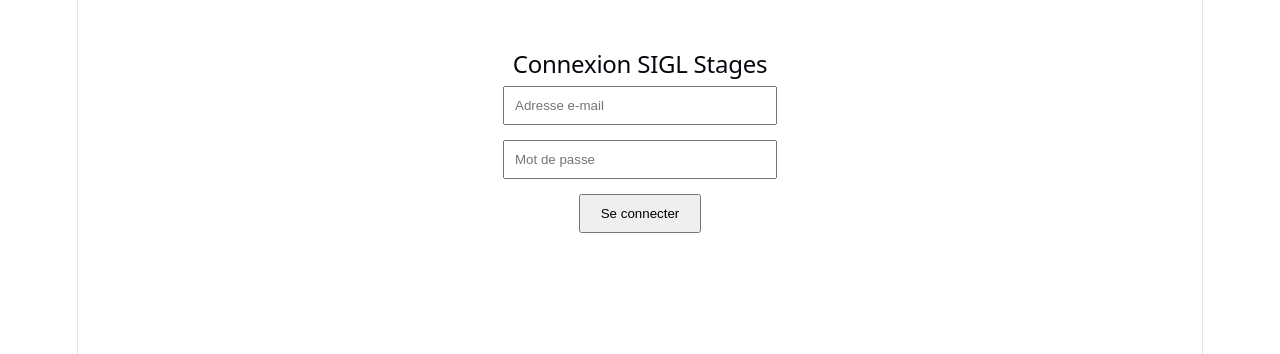
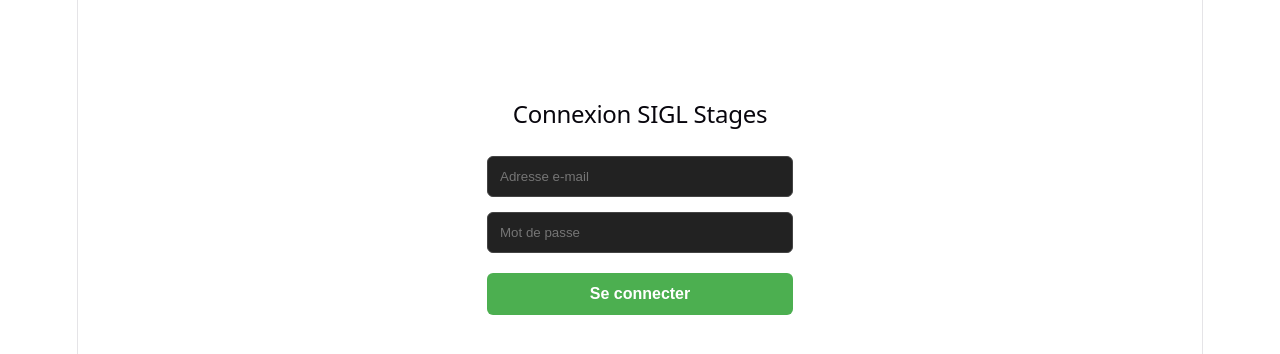
Before and after one commit to ruckfiot/plateforme-gestion-stages, a React (Vite) app in the folder frontend/: page / in a window 1280 px wide. Shown: the top 354 px of the page. Built offline with nearby package versions, Linux system fonts and the light colour scheme.

Commit message:
feat: ajout de react-router, architecture des pages et redirection dashboard

```diff
--- a/frontend/package.json
+++ b/frontend/package.json
@@ -12,7 +12,8 @@
   "dependencies": {
     "axios": "^1.15.0",
     "react": "^19.2.4",
-    "react-dom": "^19.2.4"
+    "react-dom": "^19.2.4",
+    "react-router-dom": "^7.14.1"
   },
   "devDependencies": {
     "@eslint/js": "^9.39.4",
--- a/frontend/src/App.jsx
+++ b/frontend/src/App.jsx
@@ -1,12 +1,16 @@
-import React from 'react';
-import Login from './pages/Login'; // On importe ta page
+import { BrowserRouter, Routes, Route } from 'react-router-dom';
+// On pointe maintenant vers le dossier pages !
+import Login from './pages/Login';
+import Dashboard from './pages/Dashboard';
 
 function App() {
   return (
-    <div>
-      {/* Pour l'instant, on n'affiche que la page de connexion */}
-      <Login />
-    </div>
+    <BrowserRouter>
+      <Routes>
+        <Route path="/" element={<Login />} />
+        <Route path="/dashboard" element={<Dashboard />} />
+      </Routes>
+    </BrowserRouter>
   );
 }
 
--- /dev/null
+++ b/frontend/src/pages/Dashboard.jsx
@@ -0,0 +1,34 @@
+import React from 'react';
+import authService from '../services/authService';
+import { useNavigate } from 'react-router-dom';
+
+const Dashboard = () => {
+  const navigate = useNavigate();
+
+  // On récupère les infos de l'utilisateur stockées tout à l'heure
+  const user = authService.getCurrentUser();
+
+  const handleLogout = () => {
+    authService.logout(); // On vide le localStorage
+    navigate('/'); // On le renvoie vers la page de connexion
+  };
+
+  return (
+    <div style={{ color: 'white', textAlign: 'center', marginTop: '100px' }}>
+      <h1>Bienvenue sur le Tableau de Bord ! 🚀</h1>
+      {user && (
+        <p>
+          Connecté avec : <b>{user.email}</b>
+        </p>
+      )}
+      <button
+        onClick={handleLogout}
+        style={{ padding: '10px 20px', marginTop: '20px', cursor: 'pointer' }}
+      >
+        Se déconnecter
+      </button>
+    </div>
+  );
+};
+
+export default Dashboard;
--- a/frontend/src/pages/Login.jsx
+++ b/frontend/src/pages/Login.jsx
@@ -1,41 +1,97 @@
 import React, { useState } from 'react';
-import authService from '../services/authService';
+import { useNavigate } from 'react-router-dom';
+import authService from '../services/authService'; // Vérifie que le chemin remonte bien d'un dossier (../)
 
 const Login = () => {
+  // On crée les "mémoires" pour le formulaire
   const [email, setEmail] = useState('');
   const [password, setPassword] = useState('');
+  const [error, setError] = useState('');
+
+  // L'outil magique pour changer de page
+  const navigate = useNavigate();
 
   const handleLogin = async (e) => {
-    e.preventDefault();
+    e.preventDefault(); // Empêche la page de se recharger (comportement par défaut d'HTML)
+    setError(''); // On efface les anciennes erreurs à chaque nouvelle tentative
+
     try {
-      const data = await authService.login(email, password);
-      alert('Connexion réussie ! Rôle: ' + data.role);
+      // 1. On tente d'envoyer la requête au backend
+      await authService.login(email, password);
+
+      // 2. Si le backend dit "OK" (pas d'erreur), on téléporte l'utilisateur !
+      navigate('/dashboard');
+
     } catch (err) {
-      alert('Erreur de connexion : vérifie que le backend tourne et que tes identifiants sont bons.');
+      // 3. Si le backend renvoie une erreur (ex: 401 Unauthorized), on l'affiche
+      setError('Email ou mot de passe incorrect.');
+      console.error("Erreur de connexion :", err);
     }
   };
 
   return (
-    <div style={{ padding: '50px', textAlign: 'center', fontFamily: 'sans-serif' }}>
+    <div style={{ color: 'white', textAlign: 'center', marginTop: '100px' }}>
       <h2>Connexion SIGL Stages</h2>
-      <form onSubmit={handleLogin} style={{ display: 'flex', flexDirection: 'column', alignItems: 'center', gap: '15px' }}>
+
+      {/* Affichage du message d'erreur s'il y en a un */}
+      {error && <p style={{ color: '#ff6b6b', fontWeight: 'bold' }}>{error}</p>}
+
+      {/* Le formulaire */}
+      <form onSubmit={handleLogin} style={{ display: 'inline-block', textAlign: 'left', marginTop: '20px' }}>
+
+        <div style={{ marginBottom: '15px' }}>
           <input
             type="email"
             placeholder="Adresse e-mail"
             value={email}
             onChange={(e) => setEmail(e.target.value)}
-          style={{ padding: '10px', width: '250px' }}
+            required
+            style={{
+              padding: '12px',
+              width: '280px',
+              borderRadius: '6px',
+              border: '1px solid #444',
+              backgroundColor: '#222',
+              color: 'white'
+            }}
           />
+        </div>
+
+        <div style={{ marginBottom: '20px' }}>
           <input
             type="password"
             placeholder="Mot de passe"
             value={password}
             onChange={(e) => setPassword(e.target.value)}
-          style={{ padding: '10px', width: '250px' }}
+            required
+            style={{
+              padding: '12px',
+              width: '280px',
+              borderRadius: '6px',
+              border: '1px solid #444',
+              backgroundColor: '#222',
+              color: 'white'
+            }}
           />
-        <button type="submit" style={{ padding: '10px 20px', cursor: 'pointer' }}>
+        </div>
+
+        <button
+          type="submit"
+          style={{
+            padding: '12px 20px',
+            width: '100%',
+            cursor: 'pointer',
+            backgroundColor: '#4CAF50', // Un beau vert pour valider
+            color: 'white',
+            border: 'none',
+            borderRadius: '6px',
+            fontWeight: 'bold',
+            fontSize: '16px'
+          }}
+        >
           Se connecter
         </button>
+
       </form>
     </div>
   );
```
Also changed, not shown: 2 other files (tests, documents, lock files or other folders). Lines whose indentation alone changed are shown as unchanged.
